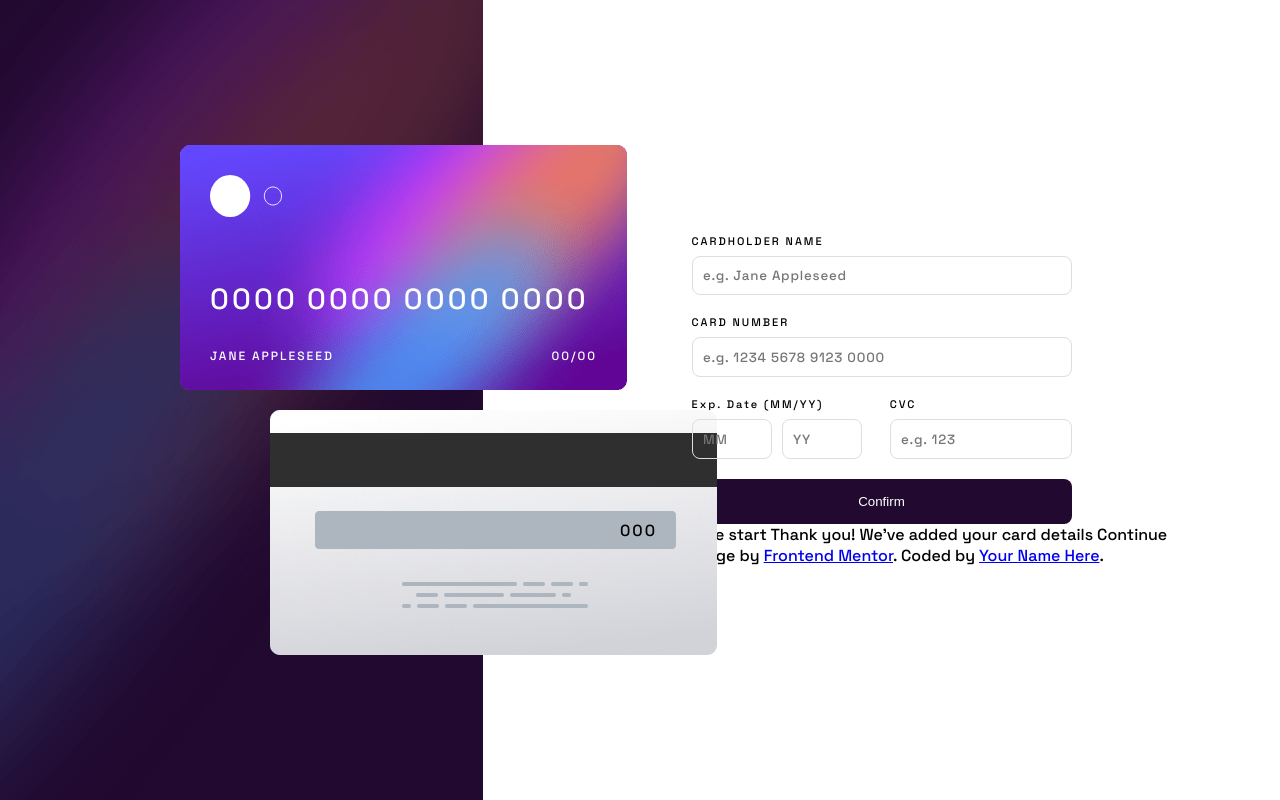
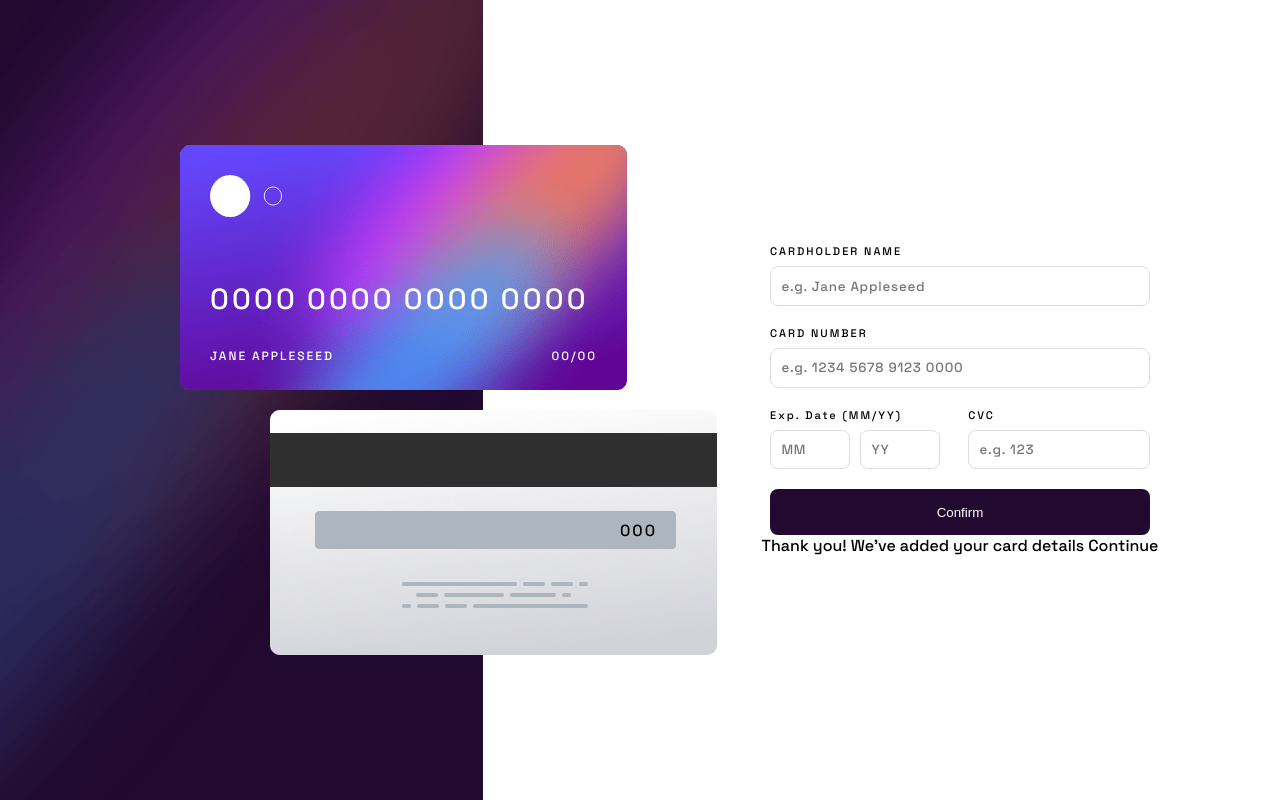
Before and after one commit to Capuccio/interactive-card, a Next.js app: page / in a window 1280 px wide. Built offline with nearby package versions, Linux system fonts and the light colour scheme.

Commit message:
feat: grid styles moved to template file

```diff
--- a/src/app/Home.styles.ts
+++ /dev/null
@@ -1,30 +0,0 @@
-import styled from 'styled-components'
-
-export const HomeContainer = styled.main`
-	width: 100%;
-	height: 100%;
-	display: grid;
-	grid-template-columns: 483px 1fr;
-`
-
-export const LeftColumn = styled.section`
-	background-image: url('/bg-main-desktop.png');
-	background-repeat: no-repeat;
-	height: 100%;
-`
-
-export const RightColumn = styled.section`
-	display: flex;
-	flex-direction: column;
-	justify-content: center;
-	align-items: center;
-`
-
-export const CardsContainer = styled.div`
-	position: absolute;
-	top: auto;
-	left: 180px;
-	display: flex;
-	flex-direction: column;
-	gap: 20px;
-`
--- /dev/null
+++ b/src/app/Template.styles.tsx
@@ -0,0 +1,32 @@
+import styled from 'styled-components'
+
+export const TemplateContainer = styled.main`
+	width: 100%;
+	height: 100%;
+	display: grid;
+	grid-template-columns: 1fr 1fr;
+`
+
+export const LeftColumn = styled.section`
+	background-image: url('/bg-main-desktop.png');
+	background-repeat: no-repeat;
+	display: flex;
+	flex-direction: column;
+	justify-content: center;
+`
+
+export const RightColumn = styled.section`
+	display: flex;
+	flex-direction: column;
+	justify-content: center;
+	align-items: center;
+`
+
+export const CardsContainer = styled.div`
+	position: absolute;
+	top: auto;
+	left: 180px;
+	display: flex;
+	flex-direction: column;
+	gap: 20px;
+`
--- a/src/app/layout.tsx
+++ b/src/app/layout.tsx
@@ -17,8 +17,8 @@ export default function RootLayout({
   return (
     <html lang="en">
       <body className={myFont.className}>
+        <GlobalStyles />
         {children}
-        <GlobalStyles />
       </body>
     </html>
   )
--- a/src/app/page.tsx
+++ b/src/app/page.tsx
@@ -1,28 +1,9 @@
 "use client"
 
-import { CBack, CFront, CForm } from "./components";
-
-import { CardsContainer, HomeContainer, LeftColumn, RightColumn } from "./Home.styles";
+import { CForm } from "./components";
 
 export default function Home() {
   return (
-    <HomeContainer>
-      <LeftColumn />
-      <RightColumn>
-        <CardsContainer>
-          <CFront />
-          <CBack />
-        </CardsContainer>
-        <CForm />
-        Completed state start
-        Thank you!
-        We&apos;ve added your card details
-        Continue
-        <div className="attribution">
-          Challenge by <a href="https://www.frontendmentor.io?ref=challenge" target="_blank">Frontend Mentor</a>.
-          Coded by <a href="#">Your Name Here</a>.
-        </div>
-      </RightColumn>
-    </HomeContainer>
+    <CForm />
   )
 }
--- /dev/null
+++ b/src/app/success/page.tsx
@@ -0,0 +1,5 @@
+export default function Success() {
+	return (
+		<div>Success</div>
+	)
+}
--- /dev/null
+++ b/src/app/template.tsx
@@ -0,0 +1,23 @@
+"use client"
+
+import { TemplateContainer, CardsContainer, LeftColumn, RightColumn } from './Template.styles';
+import { CBack, CFront } from './components';
+
+export default function template({ children }: { children: React.ReactNode }) {
+	return (
+		<TemplateContainer>
+      <LeftColumn>
+        <CardsContainer>
+          <CFront />
+          <CBack />
+        </CardsContainer>
+      </LeftColumn>
+      <RightColumn>
+				{children}
+        Thank you!
+        We&apos;ve added your card details
+        Continue
+      </RightColumn>
+    </TemplateContainer>
+	)
+}
```
